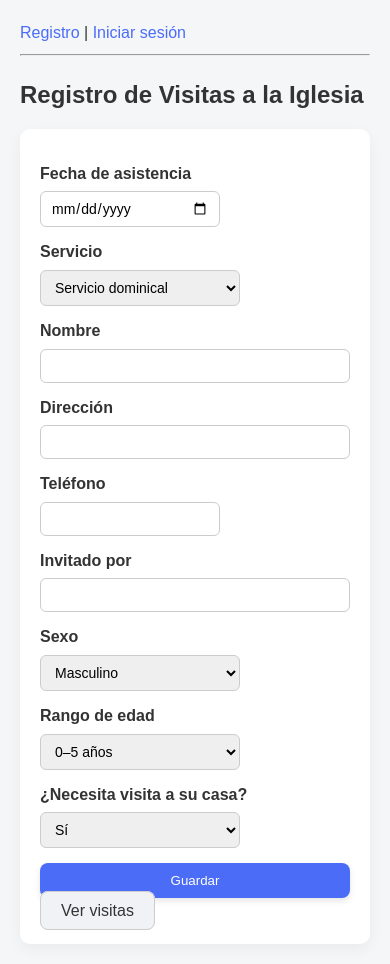
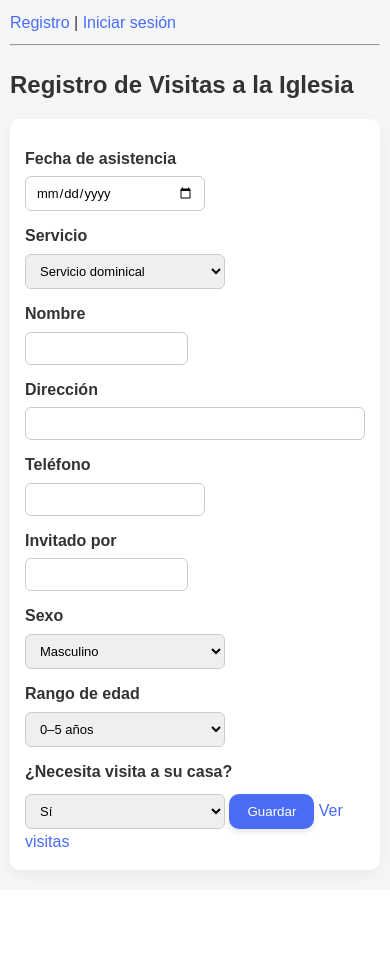
Before and after one commit to francis7077/visitas-iglesia, a Flask app: page / in a window 390 px wide. After the commit the page ends 883 px from the top, so only its background shows below. Run offline with Flask 3, Linux system fonts and the light colour scheme; some libraries are stand-ins or nearby versions.

Commit message:
UI mobile y barra de acciones optimizada

```diff
--- a/static/style.css
+++ b/static/style.css
@@ -21,7 +21,7 @@
 }
 
 /* ===== TITULOS ===== */
-h2 {
+h2, h1 {
   font-weight: bold;
   margin-bottom: 15px;
   color: #333;
@@ -33,7 +33,7 @@
   padding: 25px 30px;
   border-radius: 10px;
   max-width: 900px;
-  margin: 0 auto;
+  margin: 0 auto 20px auto;
   box-shadow: 0 5px 15px rgba(0,0,0,0.05);
 }
 
@@ -58,9 +58,7 @@
 }
 
 /* ===== TAMAÑOS DE INPUTS ===== */
-.input-fecha {
-  width: 180px; /* barra de fecha más larga */
-}
+.input-fecha { width: 180px; }
 .input-select-corto { width: 200px; }
 .input-telefono { width: 180px; }
 .input-medio { width: 48%; }
@@ -68,75 +66,50 @@
 
 /* ===== BOTONES ===== */
 button {
-  margin-top: 20px;
-  padding: 10px 20px;
+  margin-top: 10px;
+  padding: 10px 18px;
   background-color: #4a6cf7;
   color: #fff;
   border: none;
-  border-radius: 8px;
+  border-radius: 10px;
   cursor: pointer;
   box-shadow: 0 3px 6px rgba(0,0,0,0.1);
   transition: background-color 0.3s, transform 0.2s, box-shadow 0.2s;
 }
 button:hover {
   background-color: #3a5ad9;
-  transform: translateY(-2px);
-  box-shadow: 0 5px 10px rgba(0,0,0,0.15);
+  transform: translateY(-1px);
 }
 
-/* Botón secundario */
-.btn-secundario {
-  margin-left: 10px;
-  padding: 10px 20px;
-  background: #f0f2f5;
-  border-radius: 8px;
-  border: 1px solid #ccc;
-  color: #333;
-  transition: background-color 0.3s, transform 0.2s;
-}
-.btn-secundario:hover {
-  background: #e0e3e7;
-  transform: translateY(-2px);
-}
-
-/* Botón volver (flecha) más visible */
+/* ===== BOTÓN VOLVER ===== */
 .btn-volver {
   display: inline-flex;
   align-items: center;
   padding: 8px 12px;
   background-color: #4a6cf7;
   color: #fff;
-  border-radius: 8px;
+  border-radius: 10px;
   border: none;
   cursor: pointer;
   font-weight: bold;
-  box-shadow: 0 3px 6px rgba(0,0,0,0.1);
-  transition: background-color 0.3s, transform 0.2s, box-shadow 0.2s;
-}
-.btn-volver:hover {
-  background-color: #3a5ad9;
-  transform: translateY(-2px);
-  box-shadow: 0 5px 10px rgba(0,0,0,0.15);
 }
 .btn-volver svg {
-  margin-right: 5px; /* espacio entre icono y texto */
-  width: 18px;
-  height: 18px;
+  margin-right: 5px;
 }
 
 /* ===== TABLAS ===== */
 table {
   width: 100%;
   border-collapse: collapse;
-  margin-top: 20px;
+  margin-top: 15px;
   background: #fff;
-  border-radius: 8px;
+  border-radius: 10px;
   overflow: hidden;
   box-shadow: 0 3px 6px rgba(0,0,0,0.05);
 }
 
 th, td {
-  padding: 12px 15px;
+  padding: 12px 10px;
   text-align: left;
   border-bottom: 1px solid #e0e0e0;
 }
@@ -150,47 +123,92 @@
   background-color: #f9f9f9;
 }
 
-/* ===== AJUSTES ESPECÍFICOS PARA REGISTRO DE VISITAS ===== */
-/* Títulos centrados */
-.titulo-principal, .titulo-visitas {
-  text-align: center;
-  margin-bottom: 20px;
-  font-weight: bold;
-  font-size: 1.5em;
-  color: #333;
+/* ===== FILA SELECCIONADA ===== */
+.fila-activa {
+  background-color: #dce7ff !important;
+  border-left: 4px solid #4a6cf7;
 }
 
-/* ===== RESPONSIVE ===== */
-@media (max-width: 768px) {
-  .input-medio {
-    width: 100%;
-  }
-  form {
-    padding: 20px;
-  }
-  button, .btn-secundario, .btn-volver {
-    width: 100%;
-    margin-left: 0;
-    margin-top: 15px;
-  }
-}
-/* Fila seleccionada */
-.fila-activa {
-    background-color: #e6f0ff;
+/* ===== FILTROS ===== */
+.filtros {
+  display: flex;
+  flex-wrap: wrap;
+  gap: 8px;
+  justify-content: center;
+  margin-bottom: 10px;
 }
 
-/* Botones de acción */
+.filtros input,
+.filtros button {
+  padding: 6px 10px;
+  font-size: 13px;
+  border-radius: 8px;
+}
+
+/* ===== ACCIONES (IMPRIMIR, EDITAR, ELIMINAR) ===== */
 .acciones {
-    margin: 10px 0;
+  display: flex;
+  flex-wrap: wrap;
+  gap: 8px;
+  justify-content: center;
+  margin: 10px 0 15px 0;
 }
 
 .acciones button {
-    padding: 6px 12px;
-    margin-right: 5px;
-    font-size: 14px;
+  padding: 6px 14px;
+  font-size: 13px;
+  border-radius: 20px;
+  background: #4a6cf7;
+  color: white;
+  border: none;
+  box-shadow: 0 2px 6px rgba(0,0,0,0.08);
+}
+
+.acciones button:hover {
+  background: #3a5ad9;
 }
 
 .acciones button:disabled {
-    opacity: 0.4;
-    cursor: not-allowed;
+  background: #cfd6f5;
+  color: #777;
+  cursor: not-allowed;
+  box-shadow: none;
 }
+
+/* ===== RESPONSIVE (CELULAR) ===== */
+@media (max-width: 768px) {
+  body {
+    margin: 10px;
+  }
+
+  form {
+    padding: 15px;
+  }
+
+  input, select {
+    font-size: 13px;
+  }
+
+  table {
+    font-size: 13px;
+  }
+
+  th, td {
+    padding: 8px 6px;
+  }
+
+  .acciones {
+    position: sticky;
+    top: 0;
+    background: #f4f6f8;
+    padding: 8px 0;
+    z-index: 10;
+  }
+
+  .filtros {
+    background: #ffffff;
+    padding: 10px;
+    border-radius: 12px;
+    box-shadow: 0 2px 8px rgba(0,0,0,0.05);
+  }
+}
```
